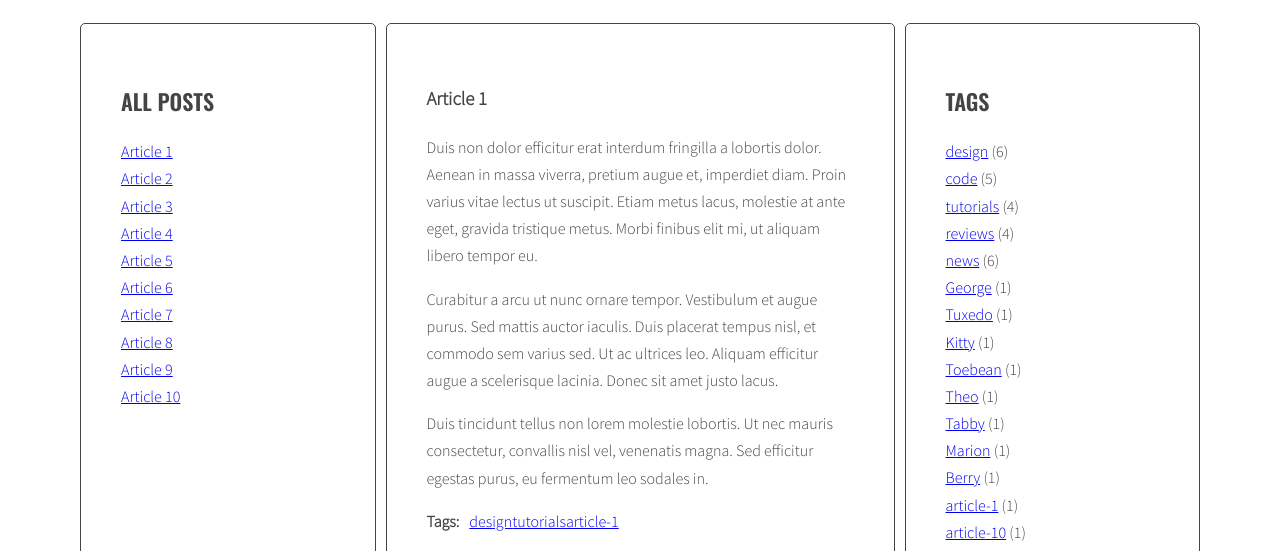
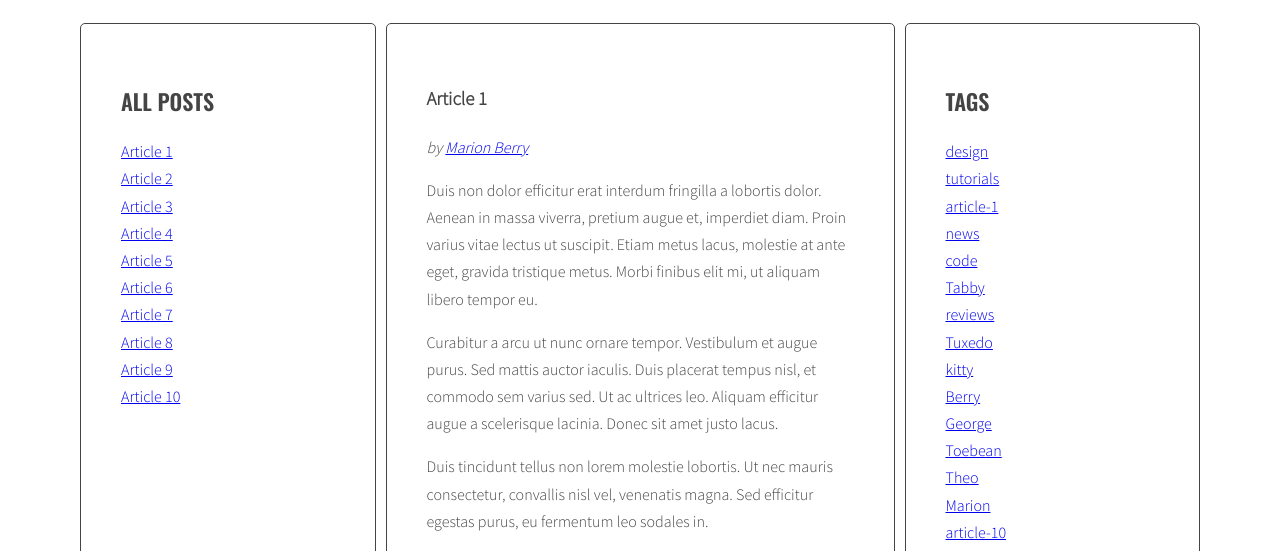
Before and after one commit to SzymonRosinski90/javascript-blog, a website: page index.html in a window 1280 px wide. Shown: the part 220-771 px from the top of the page. Drawn offline with nearby package versions, Linux system fonts and the light colour scheme.

Commit message:
add calculateTagClass, tagCloud Authors article list

```diff
--- a/index.html
+++ b/index.html
@@ -162,7 +162,7 @@
                       </ul>
                     </div>
                   </article>
-                  <article class="post" id="article-10" data-tags="Article-10" data-author="George Tuxedo">
+                  <article class="post" id="article-10" data-tags="article-10" data-author="George Tuxedo">
                     <h3 class="post-title">Article 10</h3>
                     <p class="post-author"></p>
                     <div class="post-content">
@@ -201,22 +201,22 @@
                   <h2 class="section-title">Authors</h2>
                   <ul class="list authors">
                     <li>
-                        <a href="#tag-author">
+                        <a href="#author-Kitty Toebean">
                         <span class="author-name">Kitty Toebean</span>
                       </a>
                     </li>
                     <li>
-                      <a href="#tag-author">
+                      <a href="#author-Theo Tabby">
                         <span class="author-name">Theo Tabby</span>
                       </a>
                     </li>
                     <li>
-                      <a href="#tag-author">
+                      <a href="#author-George Tuxedo">
                         <span class="author-name">George Tuxedo</span>
                       </a>
                     </li>
                     <li>
-                      <a href="#tag-author">
+                      <a href="#author-Marion Berry">
                         <span class="author-name">Marion Berry</span>
                       </a>
                     </li>
--- a/js/script.js
+++ b/js/script.js
@@ -1,9 +1,4 @@
-/*
-document.getElementById('test-button').addEventListener('click', function(){
-    const links = document.querySelectorAll('.titles a');
-    console.log('links:', links);
-  });
-*/
+{
   'use strict';
 
   const titleClickHandler = function(event) {
@@ -12,8 +7,7 @@ const titleClickHandler = function(event) {
     console.log('Link was clicked!');
     console.log(event);
 
-  /* [DONE] remove class 'active' from all article links  */
-
+    /* [DONE] remove class'active' from all article links */
     const activeLinks = document.querySelectorAll('.titles a.active');
 
     for(let activeLink of activeLinks){
@@ -21,12 +15,10 @@ const titleClickHandler = function(event) {
     }
 
     /* [DONE] add class 'active' to the clicked link */
-
     console.log('clickedElement:', clickedElement);
     clickedElement.classList.add('active');
 
     /* [DONE] remove class 'active' from all articles */
-
     const activeArticles = document.querySelectorAll('.posts article.active');
 
     for(let activeArticle of activeArticles){
@@ -34,41 +26,40 @@ const titleClickHandler = function(event) {
     }
 
     /* [DONE] get 'href' attribute from the clicked link */
-
     const articleSelector = clickedElement.getAttribute('href');
 
     /* [DONE] find the correct article using the selector (value of 'href' attribute) */
-
     const targetArticle = document.querySelector(articleSelector);
 
     /* [DONE] add class 'active' to the correct article */
-
     targetArticle.classList.add('active');
+  };
 
   const links = document.querySelectorAll('.titles a');
 
   for(let link of links){
     link.addEventListener('click', titleClickHandler);
   }
-};
 
   const optArticleSelector = '.post',
     optTitleSelector = '.post-title',
     optTitleListSelector = '.titles',
     optArticleTagsSelector = '.post-tags .list',
-  optArticleAuthorSelector = 'post-author';
+    optArticleAuthorSelector = '.post-author',
+    // optTagListSelector = '.tags.list',
+    optCloudClassCount = 5,
+    optCloudClassPrefix = 'tag-size-',
+    optAuthorsListSelector = '.list.authors';
 
-
-  const generateTitleLinks = function(customSelector = ''){
+  const generateTitleLinks = function(customSelector = '') {
 
     /* remove contents of titleList */
-  const titleList = document.querySelector(optTitleListSelector + customSelector);
+    const titleList = document.querySelector(optTitleListSelector);
     titleList.innerHTML = '';
 
     /* find all the articles and save them to variable: articles */
-  const articles = document.querySelectorAll(optArticleSelector);
+    const articles = document.querySelectorAll(optArticleSelector + customSelector);
     /* ... */
-
     let html = '';
 
     /* for each article */
@@ -83,6 +74,7 @@ const optArticleSelector = '.post',
 
       /* create HTML of the link */
       html = html + linkHTML;
+    }
     titleList.innerHTML = html;
 
     /* insert link into titleList */
@@ -90,44 +82,101 @@ const optArticleSelector = '.post',
     for(let link of links) {
       link.addEventListener('click', titleClickHandler);
     }
+  };
+  generateTitleLinks();
+  const calculateTagsParams = function(tags) {
+    const params = {
+      max: 0,
+      min: 999999
+    };
+
+    for(let tag in tags){
+      // console.log(tag + ' is used ' + tag[tag] + ' times');
+      if(tags[tag] > params.max){
+        params.max = tags[tag];
+      }
+      if(tags[tag] < params.min){
+        params.min = tags[tag];
       }
     }
-generateTitleLinks();
 
+    return params;
+  };
+
+  const calculateTagClass = function(count, params){
+    const normalizedCount = count - params.min;
+    const normalizedMax = params.max - params.min;
+    const percentage = normalizedCount / normalizedMax;
+    const classNumber = Math.floor( percentage * (optCloudClassCount - 1) + 1 );
+
+    return optCloudClassPrefix + classNumber;
+  };
   const generateTags = function() {
+  /* [NEW] create a new variable allTags with an empty array */
+    let allTags = {};
     /* find all articles */
     const articles = document.querySelectorAll(optArticleSelector);
+
     /* START LOOP: for every article: */
     for(let article of articles){
-    const articleId = article.getAttribute('id');
+      // const articleId = article.getAttribute('id');
+
       /* find tags wrapper */
       const tagWrapper = article.querySelector(optArticleTagsSelector);
+
       /* make html variable with empty string */
       let html = '';
+
       /* get tags from data-tags attribute */
       const articleTags = article.getAttribute('data-tags');
+      console.log(articleTags);
       /* split tags into array */
       const articleTagsArray = articleTags.split(' ');
       console.log('articleTagsArray: ', articleTagsArray);
       /* START LOOP: for each tag */
       for(let tag of articleTagsArray){
       /* generate HTML of the link */
-      const tagLink = '<li><a href="#tag-' + tag + '">' + tag + '</a></li>';
+        const linkHTML = '<li><a href="#tag-' + tag + '">' + tag + '</a></li>';
+        console.log(linkHTML);
         /* add generated code to html variable */
-      html = html + tagLink;
+        html = html + linkHTML;
+        /* [NEW] check if this link is NOT already in allTags */
+        if(!allTags[tag]) {
+        /* [NEW] add generated code to allTags array */
+          allTags[tag] = 1;
+        } else {
+          allTags[tag]++;
+        }
       /* END LOOP: for each tag */
       }
       /* insert HTML of all the links into the tags wrapper */
       tagWrapper.innerHTML = html;
     /* END LOOP: for every article: */
     }
+    /* [NEW] find list of tags in right column */
+    const tagList = document.querySelector('.tags');
+    /* [NEW] create variable for all links HTML code */
+    const tagsParams = calculateTagsParams(allTags);
+    console.log('tagsParams:', tagsParams);
+    let allTagsHTML = '';
+
+    /* [NEW] START LOOP: for each tag in allTags: */
+    for(let tag in allTags){
+      /* [NEW] generate code of a link and add it to allTagsHTML */
+      const tagClass = calculateTagClass(allTags[tag], tagsParams);
+      allTagsHTML += `<li><a href="#tag-${tag}" class="${tagClass}">${tag}</a></li>`;
+    }
+    /* [NEW] END LOOP: for each tag in allTags: */
+
+    /*[NEW] add HTML from allTagsHTML to tagList */
+    tagList.innerHTML = allTagsHTML;
   };
 
   generateTags();
-
-const tagClickHandler = function(event){
+  const tagClickHandler = function(event) {
     /* prevent default action for this event */
     event.preventDefault();
+
     /* make new constant named "clickedElement" and give it the value of "this" */
     const clickedElement = this;
     /* make a new constant "href" and read the attribute "href" of the clicked element */
@@ -153,9 +202,10 @@ const tagClickHandler = function(event){
     /* execute function "generateTitleLinks" with article selector as argument */
     generateTitleLinks('[data-tags~="' + tag + '"]');
   };
+
   const addClickListenersToTags = function(){
     /* find all links to tags */
-  const linkTags = document.querySelectorAll('a[href^="#tag - "]');
+    const linkTags = document.querySelectorAll('a[href^="#tag-"]');
     /* START LOOP: for each link */
     for(let linkTag of linkTags){
     /* add tagClickHandler as event listener for that link */
@@ -163,10 +213,11 @@ const addClickListenersToTags = function(){
     /* END LOOP: for each link */
     }
   };
-
   addClickListenersToTags();
 
   const generateAuthors = function(){
+    /* [NEW] create a new variable allAuthors with an empty array */
+    let allAuthors = {};
     /* find all articles */
     const articles = document.querySelectorAll(optArticleSelector);
     /* START LOOP: for every article: */
@@ -176,29 +227,49 @@ const generateAuthors = function(){
       /* make html variable with empty string */
       let html = '';
       /* get tags from data-author attribute */
-    const tag = article.getAttribute('data-author');
+      const tagAuthor = article.getAttribute('data-author');
       /* generate HTML of the link */
-    const linkHTML = '<li><a href="#tag-author' + tag + '">' + tag + '</a></li>';
+      const linkHTML = 'by ' + '<a href="#author-' + tagAuthor + '">' + tagAuthor + '</a>';
       /* add generated code to html variable */
       html = html + linkHTML;
+      /* [NEW] check if this link is NOT already in allTags */
+      if(!allAuthors[tagAuthor]){
+        allAuthors[tagAuthor] = 1;
+      } else {
+        allAuthors[tagAuthor] ++;
+      }
       /* insert HTML of all the links into the tags wrapper */
       authorWrapper.innerHTML = html;
     /* END LOOP: for every article: */
     }
+    /* [NEW] find wrapper for authors in the right column */
+    const authorsList = document.querySelector(optAuthorsListSelector);
+    /*creater variable for all authorHTML */
+    let html = '';
+    /* START LOOP for each articleAuthor in allAuthors */
+    for(let articleAuthor in allAuthors){
+      /* generate code of a link and add it to allAuthorHTML */
+      const authorLinkHTML = `<li><a href=#author-${articleAuthor}>${articleAuthor}</a> (${allAuthors[articleAuthor]})</li>`;
+      /* insert authorLinkHTML into authorsRightWrapper */
+      html = html +authorLinkHTML;
+    /* END LOOP */
+    }
+    authorsList.innerHTML = html;
   };
   generateAuthors();
 
-const authorClickHandler = function(event){
+  const authorClickHandler = function(event) {
     /* prevent default action for this event */
     event.preventDefault();
+
     /* make new constant named "clickedElement" and give it the value of "this" */
     const clickedElement = this;
     /* make a new constant "href" and read the attribute "href" of the clicked element */
     const href = clickedElement.getAttribute('href');
     /* make a new constant "tag" and extract tag from the "href" constant */
-  const tag = href.replace('#tag-author', '');
+    const tag = href.replace('#author-', '');
     /* find all tag links with class active */
-  const activeAuthorLinks = document.querySelectorAll('a.active[href^="#tag-"]');
+    const activeAuthorLinks = document.querySelectorAll('a.active[href^="#author-"]');
     /* START LOOP: for each active tag link */
     for(let activeAuthorLink of activeAuthorLinks){
     /* remove class active */
@@ -216,10 +287,9 @@ const authorClickHandler = function(event){
     /* execute function "generateTitleLinks" with article selector as argument */
     generateTitleLinks('[data-author="' + tag + '"]');
   };
-
   const addClickListenersToAuthors = function(){
   /* find all links to tags */
-  const linkAuthors = document.querySelectorAll('a[href^="#tag-author"]');
+    const linkAuthors = document.querySelectorAll('a[href^="#author-"]');
     /* START LOOP: for each link */
     for(let linkAuthor of linkAuthors){
     /* add tagClickHandler as event listener for that link */
@@ -228,3 +298,4 @@ const addClickListenersToAuthors = function(){
     }
   };
   addClickListenersToAuthors();
+}
--- a/sass/style.scss
+++ b/sass/style.scss
@@ -122,3 +122,28 @@ body {
     margin: 0 10px 0 0;
   }
 }
+/* List tags */
+
+.tag-size-1 {
+  font-size: 12px;
+  text-decoration: none;
+}
+.tag-size-2 {
+  font-size: 15px;
+  text-decoration: none;
+}
+.tag-size-3 {
+  font-size: 17px;
+  text-decoration: none;
+}
+.tag-size-4 {
+  font-size: 19px;
+  text-decoration: none;
+}
+.tag-size-5 {
+  font-size: 26px;
+  text-decoration: none;
+}
+.list.tags li {
+  display: inline-block;
+}
```
Lines whose indentation alone changed are shown as unchanged.
